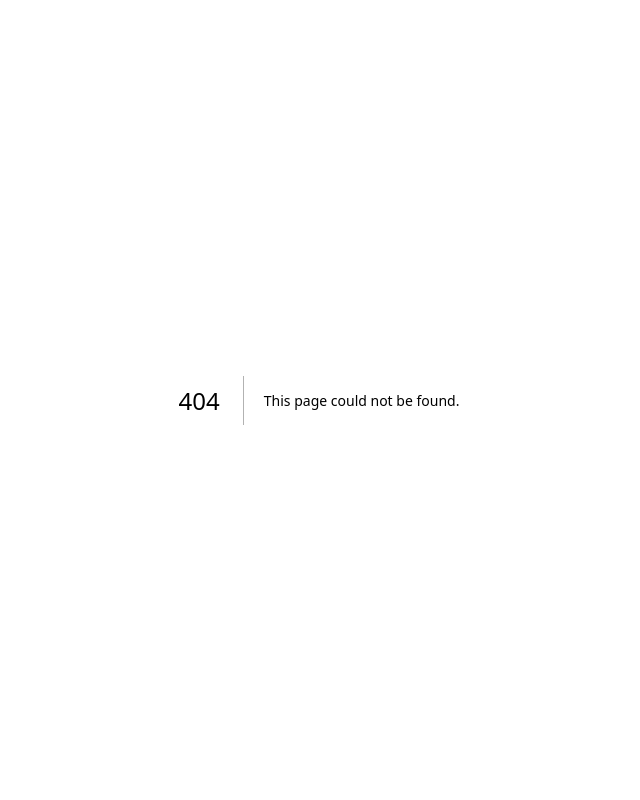
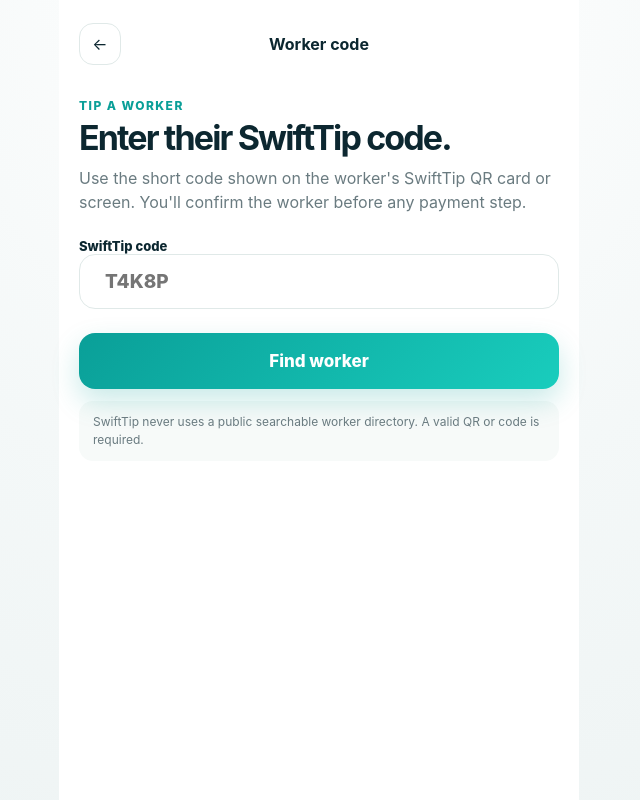
Before and after one commit to langaludidi/swifttip, a Next.js app: page /code in a window 1280 px wide. Before the commit this address had no page. Shown: the whole page, without its empty margins (321-961 px from the left). Built offline with nearby package versions, Linux system fonts and the light colour scheme.

Commit message:
ux: add short-code worker entry route

```diff
--- /dev/null
+++ b/src/app/code/page.tsx
@@ -0,0 +1,34 @@
+import Link from "next/link";
+import { redirect } from "next/navigation";
+
+async function resolveWorkerCode(formData: FormData) {
+  "use server";
+  const code = String(formData.get("code") ?? "").trim().toUpperCase().replace(/\s+/g, "");
+  if (!/^[A-Z0-9]{4,12}$/.test(code)) {
+    redirect(`/code?error=${encodeURIComponent("Enter a valid SwiftTip worker code")}`);
+  }
+  redirect(`/tip/${encodeURIComponent(code)}`);
+}
+
+export default async function CodePage({ searchParams }: { searchParams: Promise<{ error?: string }> }) {
+  const { error } = await searchParams;
+  return (
+    <main className="flow-shell">
+      <div className="flow-page">
+        <header className="simple-header"><Link className="back-link" href="/">←</Link><strong>Worker code</strong><span style={{ width: 42 }} /></header>
+        <section className="tip-flow">
+          <span className="eyebrow">Tip a worker</span>
+          <h1>Enter their SwiftTip code.</h1>
+          <p className="lead">Use the short code shown on the worker's SwiftTip QR card or screen. You'll confirm the worker before any payment step.</p>
+          {error && <p className="prototype-warning" role="alert">{error}</p>}
+          <form action={resolveWorkerCode} className="stack-actions" style={{ marginTop: 24 }}>
+            <label className="field-label" htmlFor="code">SwiftTip code</label>
+            <div className="custom-field"><input id="code" name="code" inputMode="text" autoCapitalize="characters" autoComplete="off" placeholder="T4K8P" maxLength={12} required /></div>
+            <button className="button button-primary button-large" type="submit">Find worker</button>
+          </form>
+          <p className="fee-note">SwiftTip never uses a public searchable worker directory. A valid QR or code is required.</p>
+        </section>
+      </div>
+    </main>
+  );
+}
```
